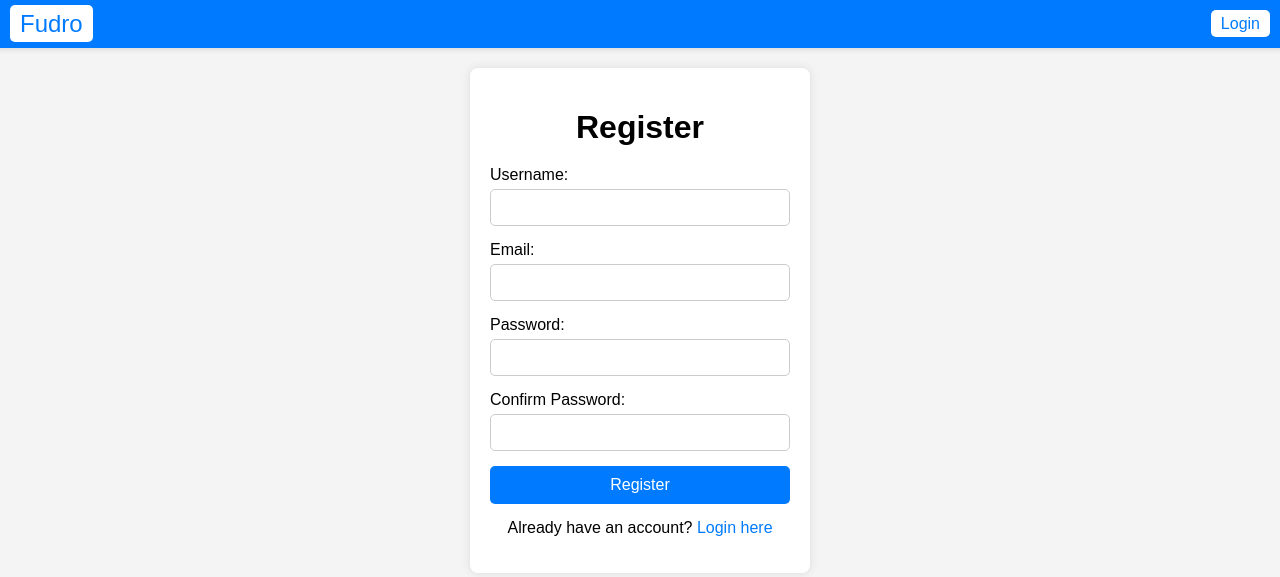
After one commit to Maldeh/maldeh, a PHP site: page /register.html in a window 1280 px wide. The commit adds this page. Shown: the top 577 px of the page. Run offline with PHP 8.4, Linux system fonts and the light colour scheme.

Commit message:
Add files via upload

```diff
--- /dev/null
+++ b/auth_styles.css
@@ -0,0 +1,67 @@
+body {
+    font-family: Arial, sans-serif;
+    background-color: #f4f4f4;
+    display: flex;
+    justify-content: center;
+    align-items: center;
+    margin: 0;
+
+}
+
+.auth-container {
+    background-color: #fff;
+    padding: 20px;
+    box-shadow: 0 0 10px rgba(0, 0, 0, 0.1);
+    border-radius: 8px;
+    width: 300px;
+    text-align: center;
+    margin-top: 20px;
+}
+
+h1 {
+    margin-bottom: 20px;
+}
+
+form {
+    display: flex;
+    flex-direction: column;
+}
+
+label {
+    margin-bottom: 5px;
+    text-align: left;
+}
+
+input {
+    margin-bottom: 15px;
+    padding: 10px;
+    border: 1px solid #ccc;
+    border-radius: 5px;
+}
+
+button {
+    background-color: #007bff;
+    color: #fff;
+    border: none;
+    padding: 10px;
+    cursor: pointer;
+    border-radius: 5px;
+    font-size: 16px;
+}
+
+button:hover {
+    background-color: #0056b3;
+}
+
+p {
+    margin-top: 15px;
+}
+
+a {
+    color: #007bff;
+    text-decoration: none;
+}
+
+a:hover {
+    text-decoration: underline;
+}
--- /dev/null
+++ b/register.html
@@ -0,0 +1,37 @@
+<!DOCTYPE html>
+<html lang="en">
+<head>
+    <meta charset="UTF-8">
+    <meta name="viewport" content="width=device-width, initial-scale=1.0">
+    <title>Register</title>
+    <link rel="stylesheet" href="styles.css">
+    <link rel="stylesheet" href="auth_styles.css">
+</head>
+<body>
+    <header class="banner">
+        <div class="title"><a href="index.html" class="title-link">Fudro</a></div>
+        <div class="login-link-container">
+            <a href="login.html" class="login-link">Login</a>
+        </div>
+    </header>
+    <div class="auth-container">
+        <h1>Register</h1>
+        <form id="registerForm">
+            <label for="username">Username:</label>
+            <input type="text" id="username" name="username" required>
+
+            <label for="email">Email:</label>
+            <input type="email" id="email" name="email" required>
+
+            <label for="password">Password:</label>
+            <input type="password" id="password" name="password" required>
+
+            <label for="confirmPassword">Confirm Password:</label>
+            <input type="password" id="confirmPassword" name="confirmPassword" required>
+
+            <button type="submit">Register</button>
+        </form>
+        <p>Already have an account? <a href="login.html">Login here</a></p>
+    </div>
+</body>
+</html>
--- a/styles.css
+++ b/styles.css
@@ -2,11 +2,52 @@ body {
     font-family: Arial, sans-serif;
     background-color: #f4f4f4;
     display: flex;
-    justify-content: center;
-    align-items: flex-start;
-    height: 100vh;
+    flex-direction: column;
+    align-items: center;
     margin: 0;
-    padding: 20px;
+    padding: 0;
+}
+
+.banner {
+    width: 100%;
+    background-color: #007bff;
+    color: #fff;
+    padding: 10px 20px;
+    display: flex;
+    justify-content: space-between;
+    align-items: center;
+    box-shadow: 0 2px 5px rgba(0, 0, 0, 0.1);
+}
+
+.title {
+    font-size: 24px;
+    margin-left: 10px;
+}
+
+.title-link {
+    background-color: #fff;
+    color: #007bff;
+    padding: 5px 10px;
+    text-decoration: none;
+    border-radius: 5px;
+}
+
+.login-link-container {
+    position: relative;
+    left: -10px;
+}
+
+.login-link {
+    background-color: #fff;
+    color: #007bff;
+    padding: 5px 10px;
+    text-decoration: none;
+    border-radius: 5px;
+}
+
+.login-link:hover {
+    background-color: #0056b3;
+    color: #fff;
 }
 
 .container {
@@ -14,6 +55,7 @@ body {
     padding: 20px;
     box-shadow: 0 0 10px rgba(0, 0, 0, 0.1);
     border-radius: 8px;
+    margin-top: 20px;
 }
 
 .pack-opening {
```
Also changed, not shown: auth_script.js (added, +33 -0 lines), index.html (+6 -1 lines), items.json (+9 -9 lines), login.html (added, +31 -0 lines).
